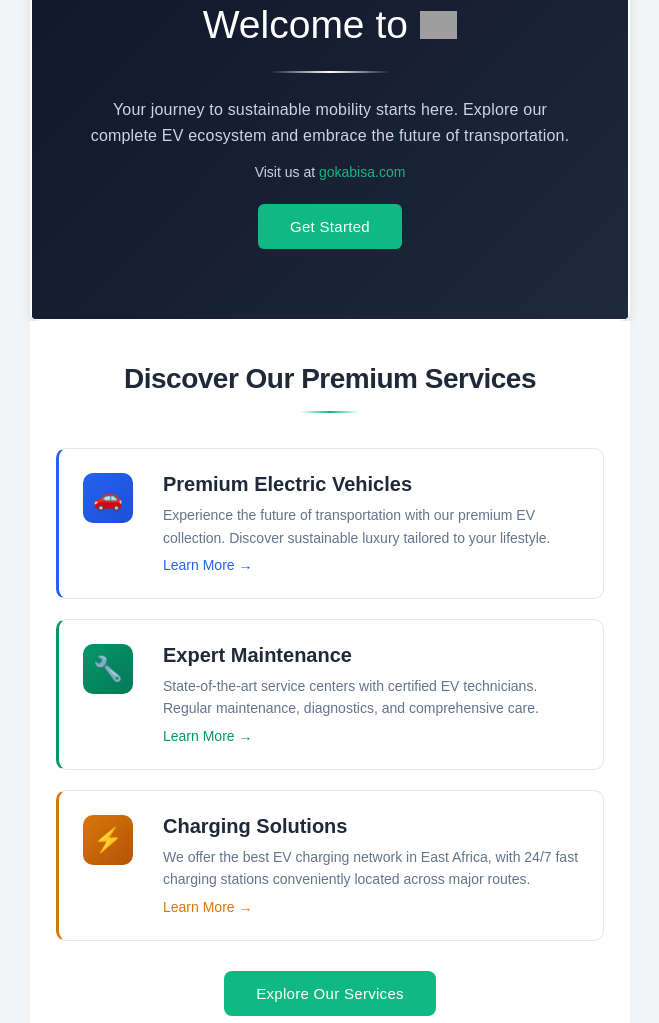
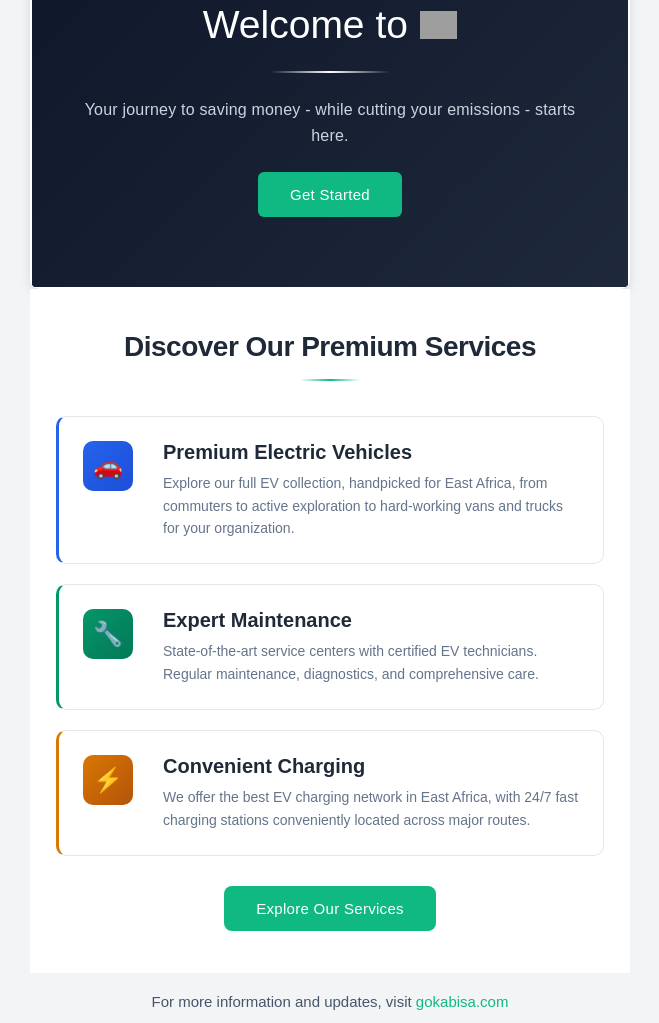
Before and after one commit to Balinda21/WelcomeEmail, a plain HTML site: page index.html in a window 1280 px wide. Shown: the part 69-1092 px from the top of the page, without its empty margins (310-969 px from the left). Drawn offline with Linux system fonts and the light colour scheme; grey boxes are pictures that could not be loaded.

Commit message:
removed cta buttons

```diff
--- a/index.html
+++ b/index.html
@@ -65,20 +65,16 @@
                 <div style="max-width: 500px; margin: 0 auto;">
                     <div class="header-title" style="display: flex; align-items: center; justify-content: center; gap: 12px; margin-bottom: 20px;">
                         <span style="font-size: 39px; color: #ffffff;">Welcome to</span>
-                        <img src="https://gokabisa.com/kabisa.png" alt="Kabisa Logo" class="header-logo" style="vertical-align: middle; max-height: 28px;">
+                        <img src="https://gokabisa.com/kabisa.png" alt="Kabisa" class="header-logo" style="vertical-align: middle; max-height: 28px;">
                     </div>
 
                     <div style="width: 120px; height: 2px; background: linear-gradient(90deg, transparent, #ffffff, transparent); margin: 24px auto;"></div>
 
                     <p style="color: #CBD5E1; font-size: 16px; line-height: 1.6; margin: 0 auto; font-weight: 300; letter-spacing: 0.2px;">
-                        Your journey to sustainable mobility starts here. Explore our complete EV ecosystem and embrace the future of transportation.
+                        Your journey to saving money - while cutting your emissions - starts here.
                     </p>
 
-                    <p style="color: #CBD5E1; font-size: 14px; margin: 16px 0 24px; font-weight: 300;">
-                        Visit us at <a href="https://gokabisa.com" style="color: #10B981; text-decoration: none; font-weight: 500;">gokabisa.com</a>
-                    </p>
-
-                    <a href="https://gokabisa.com" style="display: inline-block; background: #10B981; color: white; padding: 14px 32px; font-size: 15px; font-weight: 500; text-decoration: none; border-radius: 6px; letter-spacing: 0.3px;">
+                    <a href="https://gokabisa.com" style="display: inline-block; background: #10B981; color: white; padding: 14px 32px; font-size: 15px; font-weight: 500; text-decoration: none; border-radius: 6px; letter-spacing: 0.3px; margin-top: 24px;">
                         Get Started
                     </a>
                 </div>
@@ -104,11 +100,8 @@
                         <td style="padding-left: 20px;">
                             <h3 style="font-size: 20px; color: #1f2937; margin: 0 0 8px 0; font-weight: 600;">Premium Electric Vehicles</h3>
                             <p style="font-size: 14px; color: #64748b; line-height: 1.6; margin: 0;">
-                                Experience the future of transportation with our premium EV collection. Discover sustainable luxury tailored to your lifestyle.
+                                Explore our full EV collection, handpicked for East Africa, from commuters to active exploration to hard-working vans and trucks for your organization.
                             </p>
-                            <a href="https://gokabisa.com/shop" style="display: inline-block; margin-top: 8px; color: #2563eb; text-decoration: none; font-size: 14px; font-weight: 500;">
-                                Learn More →
-                            </a>
                         </td>
                     </tr>
                 </table>
@@ -127,9 +120,6 @@
                             <p style="font-size: 14px; color: #64748b; line-height: 1.6; margin: 0;">
                                 State-of-the-art service centers with certified EV technicians. Regular maintenance, diagnostics, and comprehensive care.
                             </p>
-                            <a href="https://gokabisa.com/maintenance" style="display: inline-block; margin-top: 8px; color: #059669; text-decoration: none; font-size: 14px; font-weight: 500;">
-                                Learn More →
-                            </a>
                         </td>
                     </tr>
                 </table>
@@ -144,20 +134,17 @@
                             </div>
                         </td>
                         <td style="padding-left: 20px;">
-                            <h3 style="font-size: 20px; color: #1f2937; margin: 0 0 8px 0; font-weight: 600;">Charging Solutions</h3>
+                            <h3 style="font-size: 20px; color: #1f2937; margin: 0 0 8px 0; font-weight: 600;">Convenient Charging</h3>
                             <p style="font-size: 14px; color: #64748b; line-height: 1.6; margin: 0;">
                                 We offer the best EV charging network in East Africa, with 24/7 fast charging stations conveniently located across major routes.
                             </p>
-                            <a href="https://gokabisa.com/charge" style="display: inline-block; margin-top: 8px; color: #d97706; text-decoration: none; font-size: 14px; font-weight: 500;">
-                                Learn More →
-                            </a>
                         </td>
                     </tr>
                 </table>
             </div>
 
             <div style="text-align: center;">
-                <a href="https://gokabisa.com" style="
+                <a href="https://gokabisa.com/services" style="
                     display: inline-block;
                     background: #10B981;
                     color: white;
@@ -178,17 +165,14 @@
             <td style="padding: 0 24px 40px;">
                 <div style="text-align: center; padding: 20px; width: 100%; max-width: 561px; margin: 0 auto;">
                     <p style="margin: 0; color: #475569; font-size: 15px;">
-                        For more information and updates, visit our website at
+                        For more information and updates, visit
                         <a href="https://gokabisa.com" style="color: #10B981; font-weight: 500; text-decoration: none;">gokabisa.com</a>
                     </p>
                 </div>
             </td>
         </tr>
 
-
     </table>
-
-
 
     <table cellpadding="0" cellspacing="0" width="100%" style="max-width: 600px; margin: 0 auto;">
         <tr>
@@ -211,7 +195,7 @@
                                         <i class="fab fa-twitter"></i>
                                     </a>
                                 </div>
-                                <img src="https://gokabisa.com/kabisa.png" alt="Kabisa Logo"
+                                <img src="https://gokabisa.com/kabisa.png" alt="Kabisa"
                                      style="width: 100px; height: auto; margin-bottom: 20px; margin-left: 30px; margin-top: 25px">
                             </td>
                             <td width="60%" style="vertical-align: top;">
```
